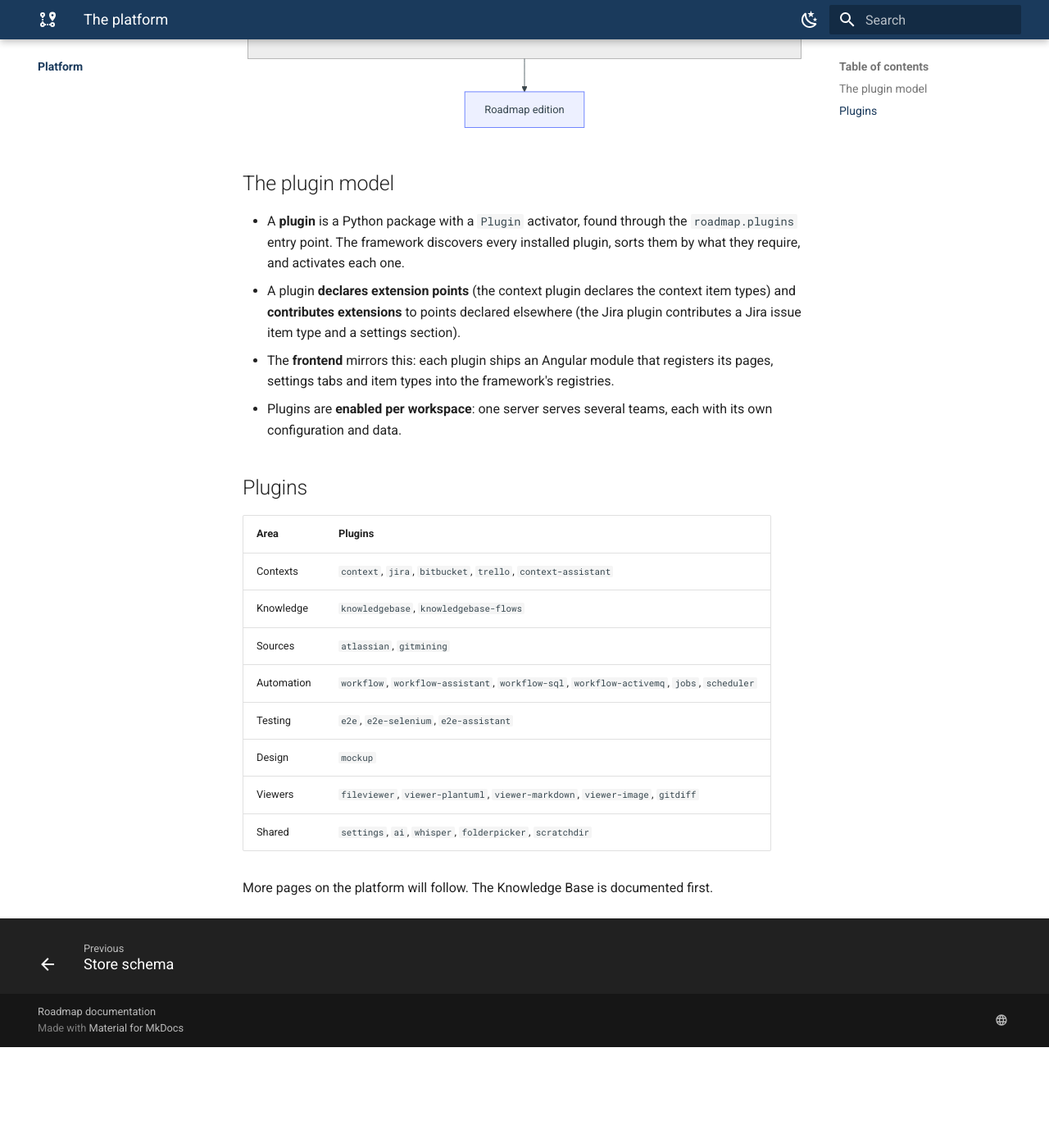
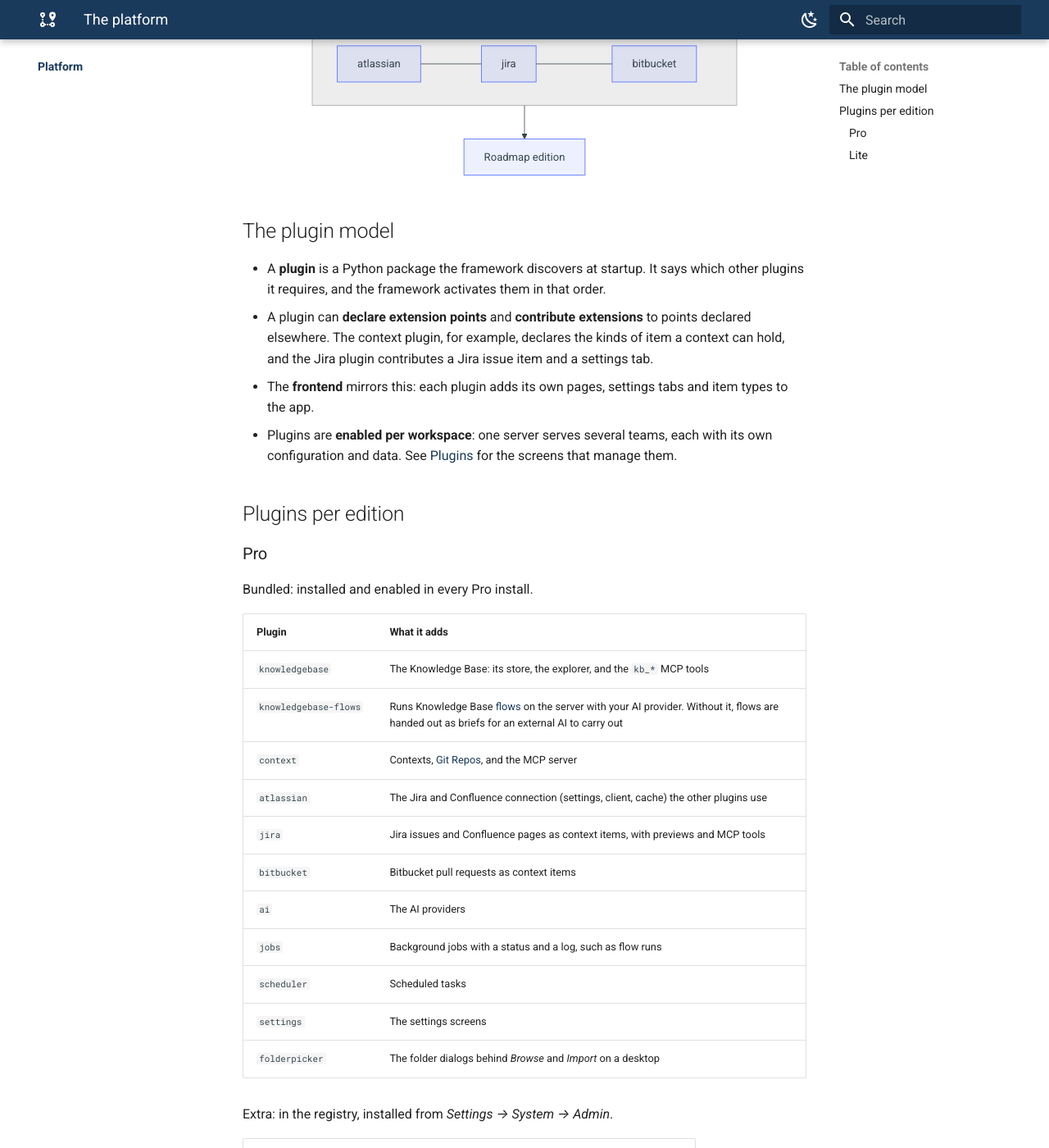
Before and after one commit to roadmap-mcp/roadmap-mcp.github.io, an MkDocs documentation site: the page built from docs/platform/index.md, in a window 1280 px wide and 1400 px high, scrolled down 598 px. Shown: the whole window at 82% size. Built offline with MkDocs 1.6.1 and Material for MkDocs 9.7.7, drawn with Linux system fonts in a browser that asks for light colours; before the commit the page ends 1875 px from its top, so only the background shows below that; some of the changed text lies outside the part shown.

Commit message:
Platform: the framework in general terms, and only published plugins per edition

````diff
--- a/docs/platform/index.md
+++ b/docs/platform/index.md
@@ -1,19 +1,20 @@
 # The platform
 
-Roadmap is a set of **editions** on a shared, OSGi-style **plugin** framework.
-Functionality ships as plugins discovered at runtime; an edition is the framework
-plus whichever plugins it installs. The app itself is a thin composition root with
-no feature code of its own.
+Roadmap is built on a **plugin framework**. Everything you use, from contexts to the
+Knowledge Base and every information source, is a plugin; the framework underneath
+discovers the installed plugins, starts them in the order their dependencies need,
+and gives them a shared configuration, settings screens, encryption and workspaces.
+An **edition** is the framework plus the plugins it bundles.
 
 ```mermaid
 flowchart TB
   subgraph Framework
     R[Plugin runtime<br/>discovery, lifecycle] --- X[Extension and<br/>service registries]
-    X --- C[Config store,<br/>workspaces, crypto]
+    X --- C[Configuration,<br/>workspaces, encryption]
   end
   subgraph Plugins
     S[settings] --- CT[context] --- KB[knowledgebase]
-    A[atlassian] --- J[jira] --- W[workflow] --- E[e2e]
+    A[atlassian] --- J[jira] --- B[bitbucket]
   end
   Framework --> Plugins
   Plugins --> APP[Roadmap edition]
@@ -21,28 +22,44 @@ flowchart TB
 
 ## The plugin model
 
-- A **plugin** is a Python package with a `Plugin` activator, found through the
-  `roadmap.plugins` entry point. The framework discovers every installed plugin,
-  sorts them by what they require, and activates each one.
-- A plugin **declares extension points** (the context plugin declares the context
-  item types) and **contributes extensions** to points declared elsewhere (the Jira
-  plugin contributes a Jira issue item type and a settings section).
-- The **frontend** mirrors this: each plugin ships an Angular module that registers
-  its pages, settings tabs and item types into the framework's registries.
+- A **plugin** is a Python package the framework discovers at startup. It says which
+  other plugins it requires, and the framework activates them in that order.
+- A plugin can **declare extension points** and **contribute extensions** to points
+  declared elsewhere. The context plugin, for example, declares the kinds of item a
+  context can hold, and the Jira plugin contributes a Jira issue item and a settings
+  tab.
+- The **frontend** mirrors this: each plugin adds its own pages, settings tabs and
+  item types to the app.
 - Plugins are **enabled per workspace**: one server serves several teams, each with
-  its own configuration and data.
+  its own configuration and data. See [Plugins](../get-started/pro.md#plugins) for
+  the screens that manage them.
 
-## Plugins
+## Plugins per edition
 
-| Area | Plugins |
+### Pro
+
+Bundled: installed and enabled in every Pro install.
+
+| Plugin | What it adds |
 |---|---|
-| Contexts | `context`, `jira`, `bitbucket`, `trello`, `context-assistant` |
-| Knowledge | `knowledgebase`, `knowledgebase-flows` |
-| Sources | `atlassian`, `gitmining` |
-| Automation | `workflow`, `workflow-assistant`, `workflow-sql`, `workflow-activemq`, `jobs`, `scheduler` |
-| Testing | `e2e`, `e2e-selenium`, `e2e-assistant` |
-| Design | `mockup` |
-| Viewers | `fileviewer`, `viewer-plantuml`, `viewer-markdown`, `viewer-image`, `gitdiff` |
-| Shared | `settings`, `ai`, `whisper`, `folderpicker`, `scratchdir` |
+| `knowledgebase` | The Knowledge Base: its store, the explorer, and the `kb_*` MCP tools |
+| `knowledgebase-flows` | Runs Knowledge Base [flows](../knowledge-base/flows.md) on the server with your AI provider. Without it, flows are handed out as briefs for an external AI to carry out |
+| `context` | Contexts, [Git Repos](../get-started/git.md), and the MCP server |
+| `atlassian` | The Jira and Confluence connection (settings, client, cache) the other plugins use |
+| `jira` | Jira issues and Confluence pages as context items, with previews and MCP tools |
+| `bitbucket` | Bitbucket pull requests as context items |
+| `ai` | The AI providers |
+| `jobs` | Background jobs with a status and a log, such as flow runs |
+| `scheduler` | Scheduled tasks |
+| `settings` | The settings screens |
+| `folderpicker` | The folder dialogs behind *Browse* and *Import* on a desktop |
 
-More pages on the platform will follow. The Knowledge Base is documented first.
+Extra: in the registry, installed from *Settings → System → Admin*.
+
+| Plugin | What it adds |
+|---|---|
+| `trello` | Trello cards as context items, with configured boards and three MCP tools |
+
+### Lite
+
+To be released soon.
````
